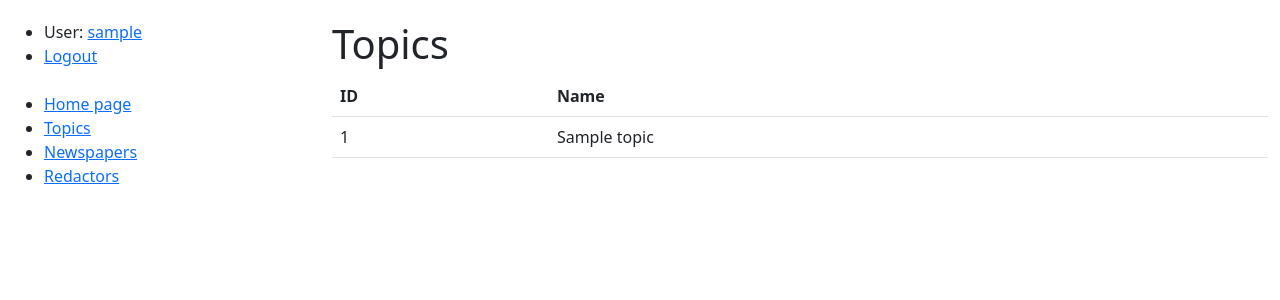
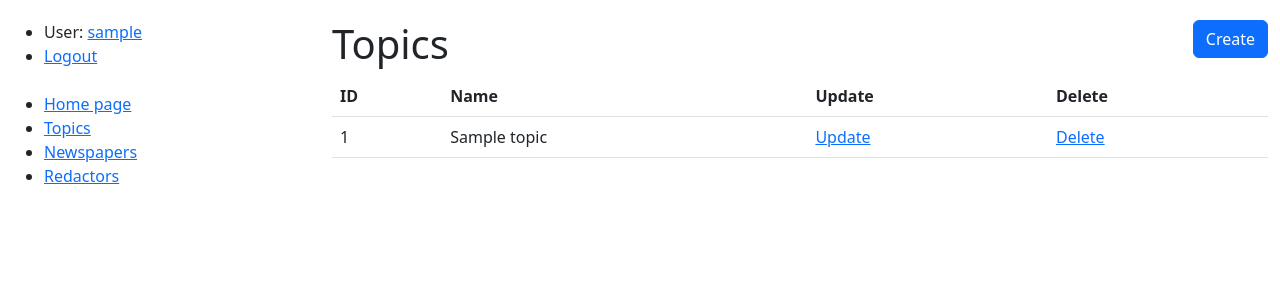
Before and after one commit to HStakhiv/newspaper-agency, a Django app: page /topic/ in a window 1280 px wide. Shown: the top 300 px of the page. Run offline with Django 4.2, Linux system fonts and the light colour scheme; a user stored in the database is signed in; tables that the repository leaves empty hold one stand-in row (values such as "Sample post").

Commit message:
Add create, update, buttons

```diff
--- a/templates/newsapp/topic_list.html
+++ b/templates/newsapp/topic_list.html
@@ -1,7 +1,10 @@
 {% extends "base.html" %}
 
 {% block content %}
-  <h1>Topics</h1>
+  <h1>
+    Topics
+    <a style="float: right" href="{% url 'newsapp:topic-create' %}" class="btn btn-primary">Create</a>
+  </h1>
 
   {% if topic_list %}
     <table class="table">
@@ -9,6 +12,8 @@
         <tr>
           <th>ID</th>
           <th>Name</th>
+          <th>Update</th>
+          <th>Delete</th>
         </tr>
       </thead>
       <tbody>
@@ -16,6 +21,12 @@
           <tr>
             <td>{{ topic.id }}</td>
             <td>{{ topic.name }}</td>
+            <td>
+              <a href="{% url 'newsapp:topic-update' pk=topic.id %}">Update</a>
+            </td>
+            <td>
+              <a href="{% url 'newsapp:topic-delete' pk=topic.id %}">Delete</a>
+            </td>
           </tr>
         {% endfor %}
       </tbody>
```
Also changed, not shown: newsapp/form.py (added).
